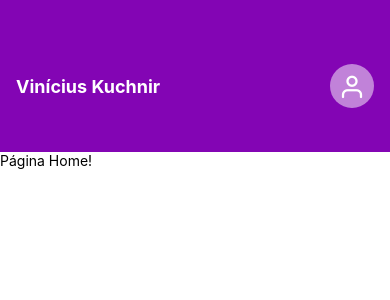
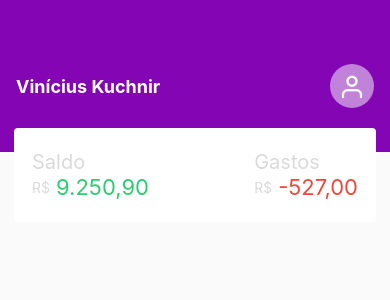
Before and after one commit to ViniciusKuchnir/Financa, a React Native app: screen / in a window 390 px wide. Shown: the top 300 px of the page. Built offline with nearby package versions, Linux system fonts and the light colour scheme.

Commit message:
Criação do component Balance

```diff
--- /dev/null
+++ b/src/components/Balance/index.js
@@ -0,0 +1,66 @@
+import React from 'react';
+import {
+    View,
+    Text,
+    StyleSheet,
+} from 'react-native';
+
+export default function Balance({saldo, gastos}) {
+ return (
+   <View style={styles.container}>
+        <View style={styles.item}>
+            <Text style={styles.itemTitle}>Saldo</Text>
+            <View style={styles.content}>
+                <Text style={styles.currencySymbol}>R$</Text>
+                <Text style={styles.balance}>{saldo}</Text>
+            </View>
+        </View>
+
+        <View style={styles.item}>
+            <Text style={styles.itemTitle}>Gastos</Text>
+            <View style={styles.content}>
+                <Text style={styles.currencySymbol}>R$</Text>
+                <Text style={styles.exprenses}>{gastos}</Text>
+            </View>
+        </View>
+   </View>
+  );
+}
+
+const styles = StyleSheet.create({
+    container:{
+        backgroundColor: '#FFF',
+        flexDirection: 'row',
+        justifyContent: 'space-between',
+        paddingStart: 18,
+        paddingEnd: 18,
+        marginTop: -24,
+        marginStart: 14,
+        marginEnd: 14,
+        borderRadius: 4,
+        paddingTop: 22,
+        paddingBottom: 22,
+        zIndex: 99,
+    },
+    itemTitle:{
+        fontSize: 20,
+        color: '#DADADA'
+    },
+    content:{
+        flexDirection: 'row',
+        alignItems: 'center',
+    },
+    currencySymbol:{
+        color: '#DADADA',
+        marginRight: 6,
+    },
+    balance:{
+        fontSize: 22,
+        color: '#2ECC71'
+    },
+    exprenses:{
+        fontSize: 22,
+        color: '#E74C3C'
+    }
+
+});
--- a/src/pages/Home/index.js
+++ b/src/pages/Home/index.js
@@ -1,12 +1,13 @@
 import { StatusBar } from 'expo-status-bar';
 import { StyleSheet, Text, View } from 'react-native';
 import Header from '../../components/Header';
+import Balance from '../../components/Balance';
 
 export default function Home() {
   return (
     <View style={styles.container}>
         <Header name="Vinícius Kuchnir" />
-      <Text>Página Home!</Text>
+        <Balance saldo='9.250,90' gastos='-527,00' />
     </View>
   );
 }
@@ -14,6 +15,6 @@
 const styles = StyleSheet.create({
   container: {
     flex: 1,
-    backgroundColor: '#fff',
+    backgroundColor: '#FAFAFA',
   },
 });
```
